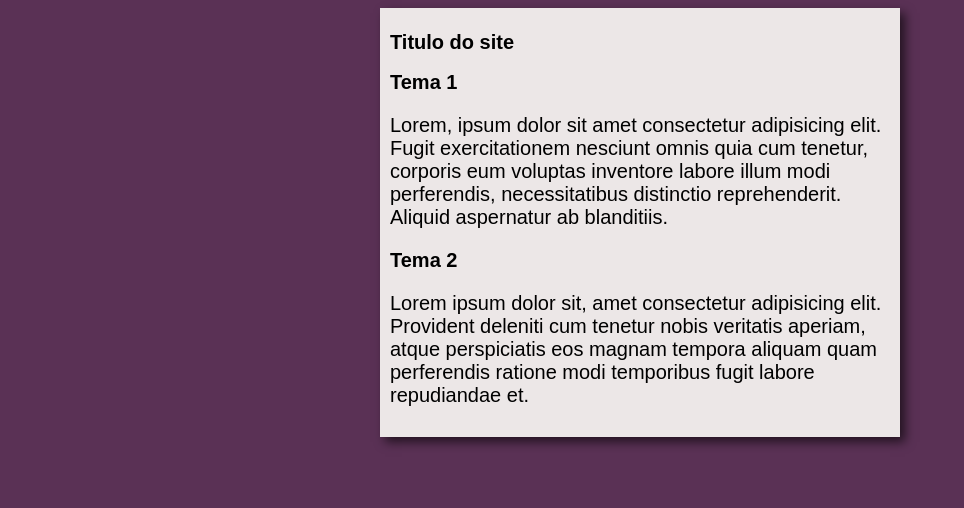
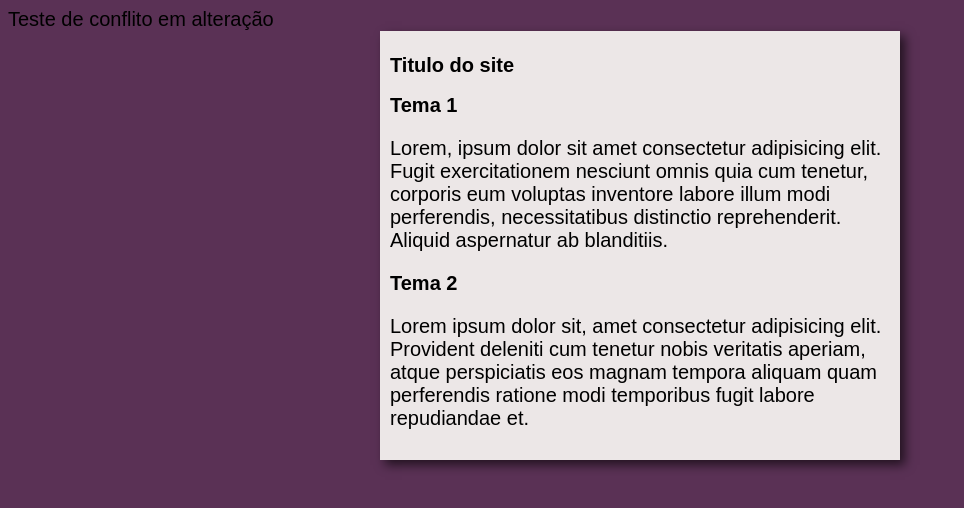
Before and after one commit to antoniomansim/ProjetoSiteAula, a plain HTML site: page index.html in a window 1280 px wide. Shown: the whole page, without its empty margins (0-964 px from the left). Drawn offline with Linux system fonts and the light colour scheme.

Commit message:
Teste de conflito.
Foi feito a alteração para realizar um conflito com o conteúdo.

```diff
--- a/index.html
+++ b/index.html
@@ -3,8 +3,7 @@
 <head>
     <meta charset="UTF-8">
     <meta http-equiv="X-UA-Compatible" content="IE=edge">
-    <meta name="viewport" content="width=device-width, initial-scale=1.0">
-    <title>Site de teste</title>
+    <meta name="viewport" content="width=device-width, initial-scale=1.0">Teste de conflito em alteração</title>
     <link rel="stylesheet" href="estilo/style.css">
 </head>
 <body>
```
